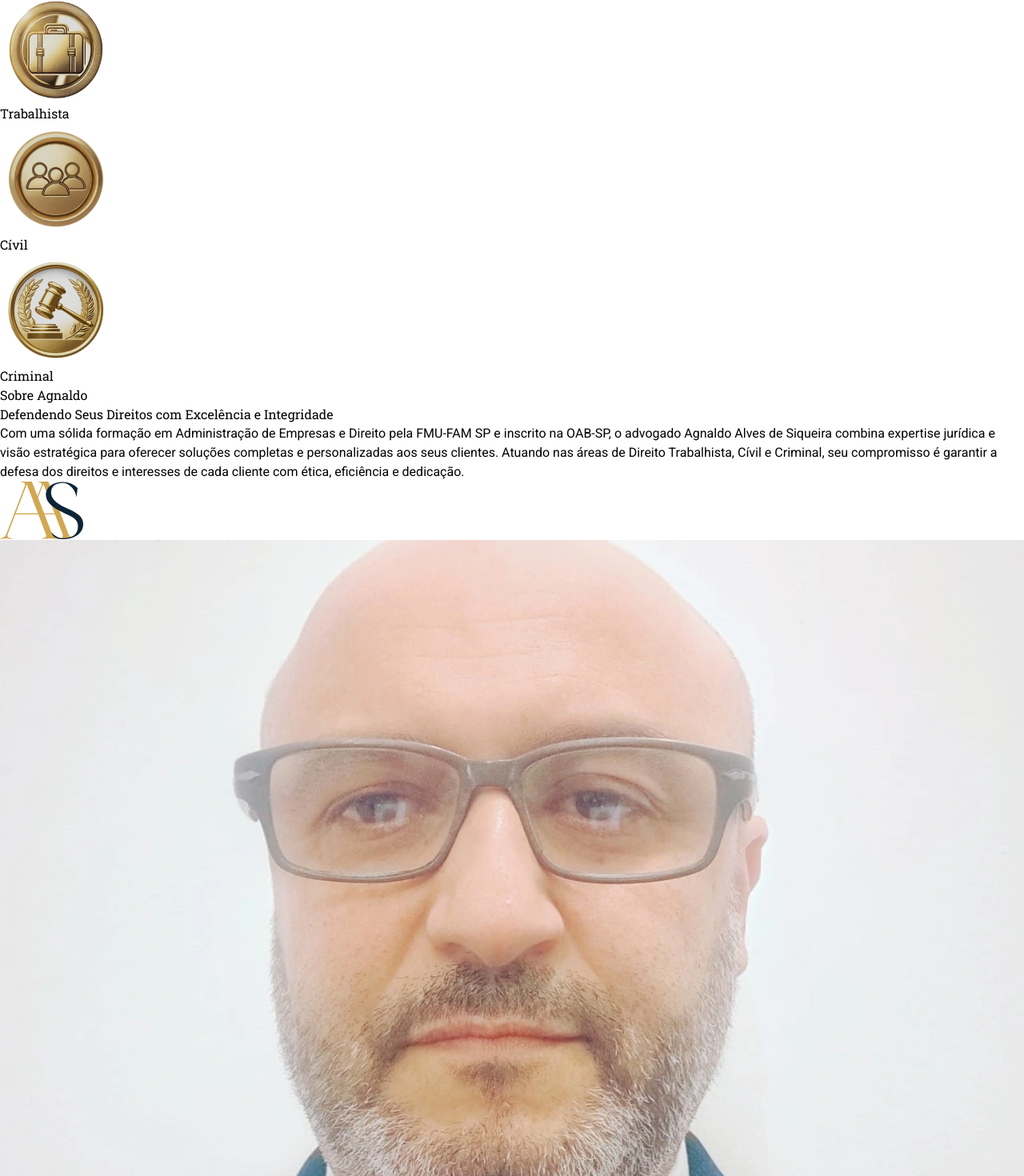
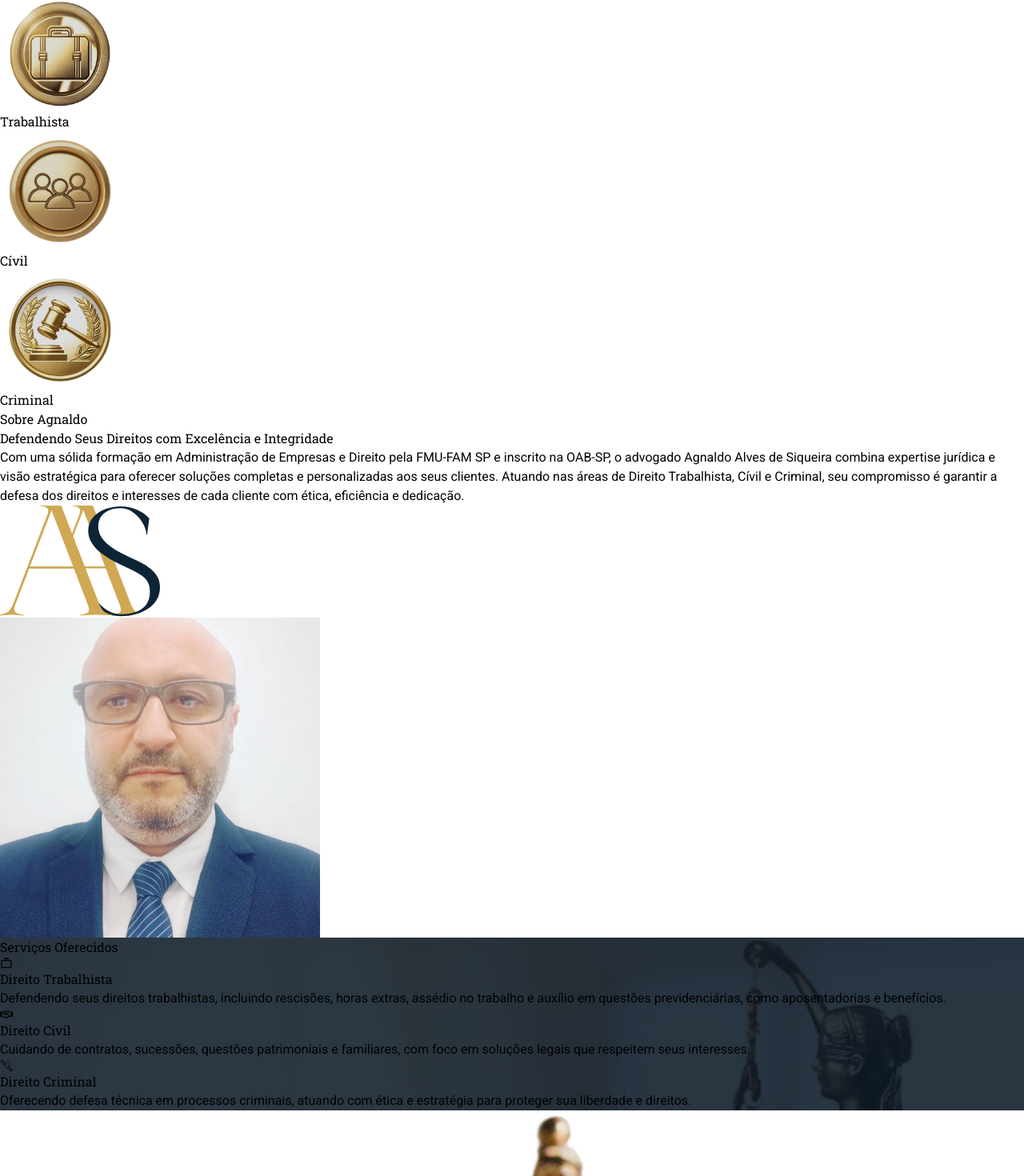
Before and after one commit to camfeitosa/advogado, a React (Vite) app: page / in a window 1280 px wide. Shown: the part 473-1943 px from the top of the page at 80% size. Built offline with nearby package versions, Linux system fonts and the light colour scheme.

Commit message:
ajustes nas imgs

```diff
--- a/index.html
+++ b/index.html
@@ -2,17 +2,19 @@
 <html lang="pt-br">
   <head>
     <meta charset="UTF-8" />
-    <link rel="icon" type="image/svg+xml" href="/vite.svg" />
     <meta name="viewport" content="width=device-width, initial-scale=1.0" />
+    <link rel="shortcut icon" type="image/svg" href="/favicon.svg" />
     <meta
       name="description"
-      content="Advocacia em São Paulo e Santana de Parnaíba especializada em Direito Trabalhista, Civil e Criminal. Ofereço defesa jurídica, consultoria e soluções personalizadas com ética e compromisso. Entre em contato e agende sua consulta."
+      content="Advocacia em São Paulo e Santana de Parnaíba especializada em Direito Trabalhista, Civil e Criminal. Ofereçe defesa jurídica, consultoria e soluções personalizadas com ética e compromisso. Entre em contato e agende sua consulta."
     />
-    <link rel="shortcut icon" type="image/svg" href="/favicon.svg" />
+    <link rel="preconnect" href="https://fonts.gstatic.com" crossorigin>
+    <link rel="dns-prefetch" href="https://fonts.gstatic.com">
+
     <title>AAS | Advogado</title>
   </head>
   <body>
     <div id="root"></div>
-    <script type="module" src="/src/main.jsx"></script>
+    <script type="module" src="/src/main.jsx" defer></script>
   </body>
 </html>
--- a/src/Global.css
+++ b/src/Global.css
@@ -47,13 +47,12 @@ h1, h2, h3, h4, h5, h6, span{
 }
 
 .hero {
-  background-image: url("../public/hero.webp");
   background-repeat: no-repeat;
   background-position: center;
 }
 
 .fundo{
-  background-image: url("../public/fundo2.png");
+  background-image: url("../public/fundo.webp");
   background-repeat: no-repeat;
   background-size: cover;
 }
@@ -99,9 +98,7 @@ nav ul li a.active, nav ul li a:hover{
     background-color: #efefef;
     background-image: none;
   }
-  .hero{
-    background-image: url("../public/hero3.webp");
-  }
+
 }
 
 @media (min-width: 1490px){
--- a/src/components/CardHero.jsx
+++ b/src/components/CardHero.jsx
@@ -1,8 +1,8 @@
 export function CardHero({h2, img}){
   return(
       <div className="bg-[#0C1A26] w-full shadow-sm md:rounded-md lg:w-[300px] flex flex-col items-center py-4 text-white">
-        <div className="bg-[#0C1A26] w-[80%] md:w-auto relative bottom-10 rounded-[100%] flex items-center">
-          <img src={img} loading="lazy"/>
+        <div className="bg-[#0C1A26] w-[80%] md:w-auto relative bottom-10 rounded-[100%] flex items-center justify-center">
+          <img src={img} width="150" height="150" className="w-full" loading="lazy" alt="icon"/>
         </div>
         <h2 className="-mt-6 pb-6 font-semibold uppercase text-[#bbc1c7]">{h2}</h2>
       </div>
--- a/src/components/Sobre.jsx
+++ b/src/components/Sobre.jsx
@@ -18,11 +18,11 @@ export function Sobre() {
           <p className="lg:w-[80%]">
           Com uma sólida formação em Administração de Empresas e Direito pela FMU-FAM SP e inscrito na OAB-SP, o advogado Agnaldo Alves de Siqueira combina expertise jurídica e visão estratégica para oferecer soluções completas e personalizadas aos seus clientes. Atuando nas áreas de Direito Trabalhista, Cívil e Criminal, seu compromisso é garantir a defesa dos direitos e interesses de cada cliente com ética, eficiência e dedicação.
           </p>
-          <img src={favicon} className="w-1/5 md:w-1/6 md:mt-4" alt="Logo AAS" loading="lazy" />
+          <img src={favicon} width="200" height="200" className="w-1/5 md:w-1/6 md:mt-4" alt="Logo AAS" loading="lazy" />
         </div>
 
         <div className="flex items-center justify-center rounded-xl md:w-[60%]">
-          <img src={agnaldo} className="w-[70%] rounded-lg" alt="Foto do Agnaldo" loading="lazy"/>
+          <img src={agnaldo} width="400" height="300" className="w-[70%] rounded-lg" alt="Foto do Agnaldo" loading="lazy"/>
         </div>
       </div>
       <div className="hidden md:flex md:justify-center md:items-center">
```
Also changed, not shown: public/fundo.webp (added), public/fundo2.png (deleted).
